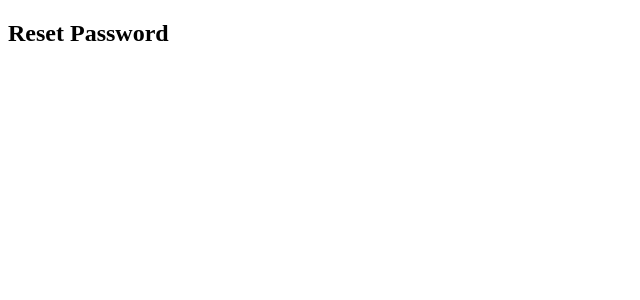
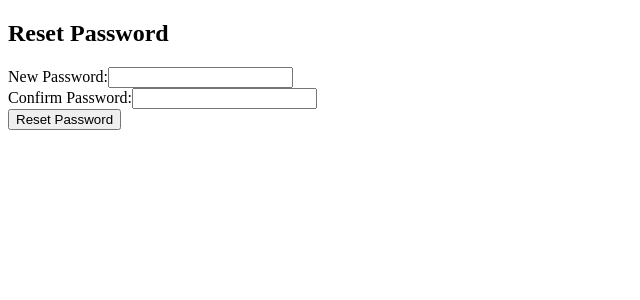
Before and after one commit to MassiveHaamid/day41fe-psd-reset, a React (Vite) app: page /reset/1 in a window 1280 px wide. Shown: the top 300 px of the page, without its empty margins (0-640 px from the left). Built offline with nearby package versions, Linux system fonts and the light colour scheme.

Commit message:
added some modification

```diff
--- a/src/App.jsx
+++ b/src/App.jsx
@@ -1,21 +1,44 @@
-import React from 'react';
-import { BrowserRouter as Router, Route, Switch } from 'react-router-dom';
+import React, { useState } from 'react';
+import { BrowserRouter as Router, Route, Routes } from 'react-router-dom';
 import LoginForm from './components/LoginForm';
 import RegisterForm from './components/RegisterForm';
 import ResetForm from './components/ResetForm';
 import ForgotPasswordForm from './components/ForgotPasswordForm';
 
 const App = () => {
-    return (
-        <Router>
-            <Switch>
-                <Route path="/login" component={LoginForm} />
-                <Route path="/register" component={RegisterForm} />
-                <Route path="/reset/:token" component={ResetForm} />
-                <Route path="/forgot-password" component={ForgotPasswordForm} />
-            </Switch>
-        </Router>
-    );
+  // Initialize state for register form
+  const [registerFormData, setRegisterFormData] = useState({
+    username: '',
+    name: '',
+    password: ''
+  });
+
+  // Initialize state for registration status
+  const [isRegistered, setIsRegistered] = useState(false);
+
+  return (
+    <Router>
+      <Routes>
+        <Route
+          path="/login"
+          element={<LoginForm isRegistered={isRegistered} setIsRegistered={setIsRegistered} />}
+        />
+        <Route
+          path="/register"
+          element={
+            <RegisterForm
+              registerFormData={registerFormData}
+              setRegisterFormData={setRegisterFormData}
+              isRegistered={isRegistered}
+              setIsRegistered={setIsRegistered}
+            />
+          }
+        />
+        <Route path="/reset/:token" element={<ResetForm />} />
+        <Route path="/forgot-password" element={<ForgotPasswordForm />} />
+      </Routes>
+    </Router>
+  );
 };
 
 export default App;
--- a/src/components/RegisterForm.jsx
+++ b/src/components/RegisterForm.jsx
@@ -1,5 +1,4 @@
 const RegisterForm = ({ registerFormData, setRegisterFormData, isRegistered, setIsRegistered }) => {
-
   const handleRegister = async (e) => {
     e.preventDefault();
 
@@ -8,7 +7,6 @@ const RegisterForm = ({ registerFormData, setRegisterFormData, isRegistered, set
       name: registerFormData.name,
       password: registerFormData.password
     };
-
 
     console.log('Registering user...');
     const response = await fetch('http://localhost:3001/api/users', {
@@ -34,47 +32,49 @@ const RegisterForm = ({ registerFormData, setRegisterFormData, isRegistered, set
       console.log('Error creating user');
       console.log(data);
     }
-}
+  };
 
   return (
     <div>
       <form onSubmit={handleRegister}>
         <div>
           <input
-            type='email'
-            placeholder='Email...'
-            value={registerFormData.username}
-            onChange={(e) => setRegisterFormData({...registerFormData, username: e.target.value})}
+            type="email"
+            placeholder="Email..."
+            value={registerFormData.username || ''}
+            onChange={(e) => setRegisterFormData({ ...registerFormData, username: e.target.value })}
             required
           />
         </div>
 
         <div>
           <input
-            type='text'
-            placeholder='Full Name...'
-            value={registerFormData.name}
-            onChange={(e) => setRegisterFormData({...registerFormData, name: e.target.value})}
+            type="text"
+            placeholder="Full Name..."
+            value={registerFormData.name || ''}
+            onChange={(e) => setRegisterFormData({ ...registerFormData, name: e.target.value })}
             required
           />
         </div>
 
         <div>
           <input
-            type='password'
-            placeholder='Password...'
-            value={registerFormData.password}
-            onChange={(e) => setRegisterFormData({...registerFormData, password: e.target.value})}
+            type="password"
+            placeholder="Password..."
+            value={registerFormData.password || ''}
+            onChange={(e) => setRegisterFormData({ ...registerFormData, password: e.target.value })}
             required
           />
         </div>
 
-        <button type='submit'>Register</button>
+        <button type="submit">Register</button>
       </form>
 
-      <p>Already Registered? <button onClick={() => setIsRegistered(true)}>Login</button></p>
+      <p>
+        Already Registered? <button onClick={() => setIsRegistered(true)}>Login</button>
+      </p>
     </div>
-  )
-}
+  );
+};
 
 export default RegisterForm;
--- a/src/components/ResetForm.jsx
+++ b/src/components/ResetForm.jsx
@@ -23,7 +23,29 @@ const ResetForm = () => {
     <div>
       <h2>Reset Password</h2>
       <form onSubmit={handleSubmit}>
-        {/* Password input fields and submit button */}
+        <div>
+          <label htmlFor="password">New Password:</label>
+          <input
+            type="password"
+            id="password"
+            value={password}
+            onChange={(e) => setPassword(e.target.value)}
+            required
+          />
+        </div>
+
+        <div>
+          <label htmlFor="confirmPassword">Confirm Password:</label>
+          <input
+            type="password"
+            id="confirmPassword"
+            value={confirmPassword}
+            onChange={(e) => setConfirmPassword(e.target.value)}
+            required
+          />
+        </div>
+
+        <button type="submit">Reset Password</button>
       </form>
       {error && <p>{error}</p>}
     </div>
```
Lines whose indentation alone changed are shown as unchanged.
